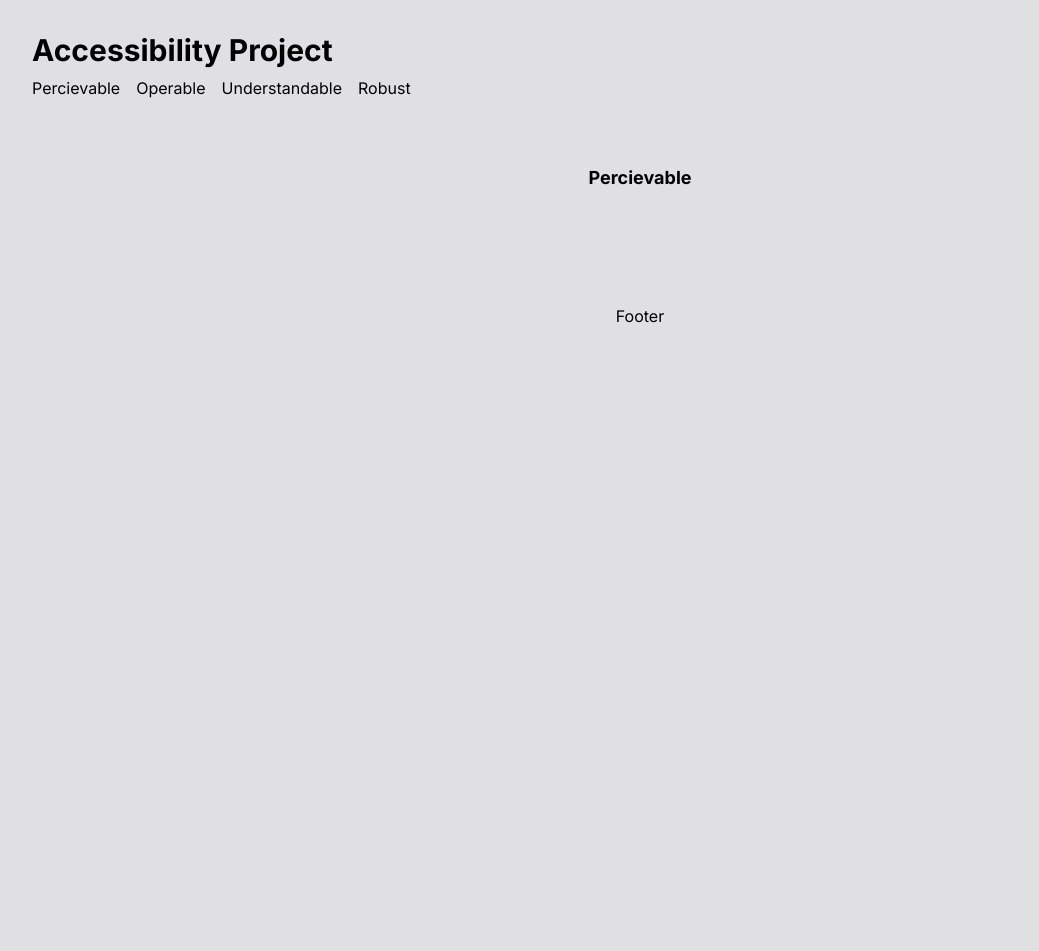
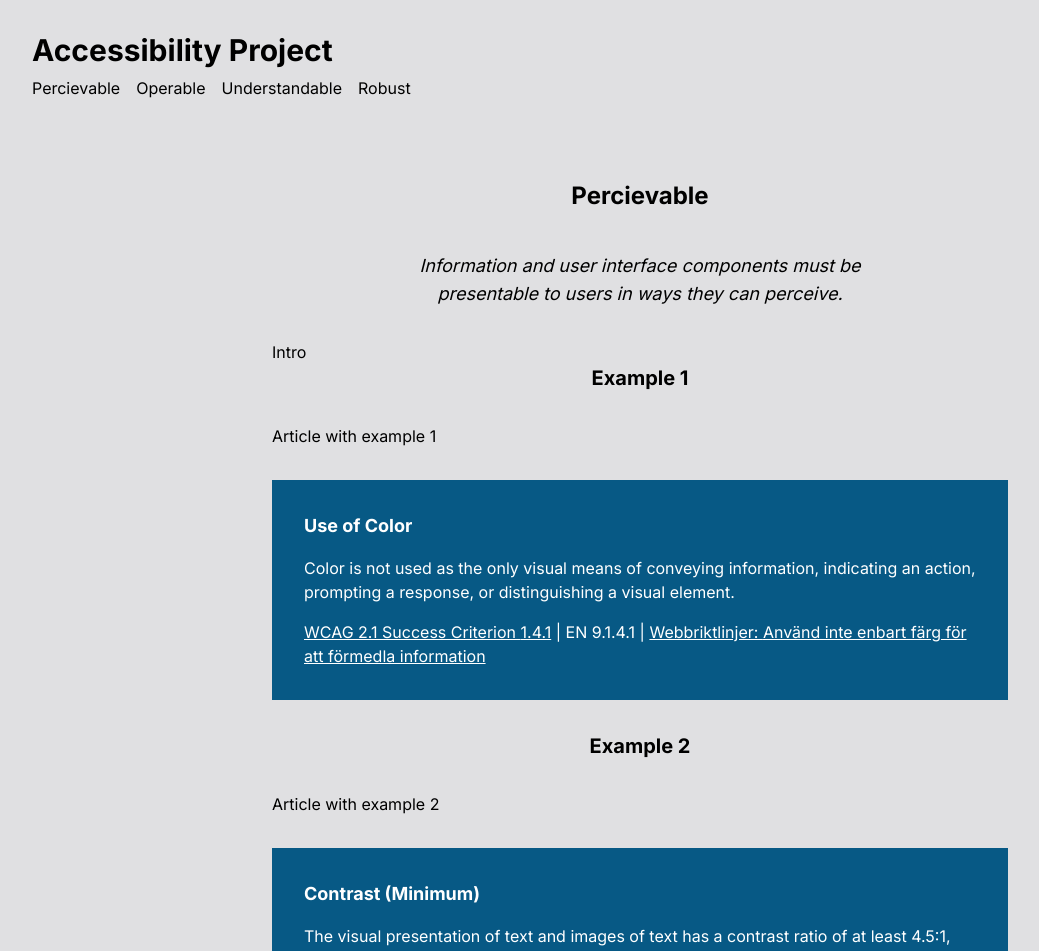
Before and after one commit to freddiekaplan-cme/accessibility, a Next.js app: page /percievable in a window 1280 px wide. Shown: the top 951 px of the page, without its empty margins (0-1039 px from the left). Before the commit the page ends 800 px from the top, so only its background shows below. Built offline with nearby package versions, Linux system fonts and the light colour scheme.

Commit message:
Add percievable WCAG criteria and update criteria component.

```diff
--- a/app/Types.ts
+++ b/app/Types.ts
@@ -3,6 +3,9 @@ import { Url } from "next/dist/shared/lib/router/router"
 export interface CriteriaType {
 	criteriaTitle: string | undefined
 	text: string | undefined
+	text2?: string | undefined
+	text3?: string | undefined
+	text4?: string | undefined
 	wcag: string | undefined
 	wcagLink: Url
 	en: string | undefined
--- a/app/components/Criteria.tsx
+++ b/app/components/Criteria.tsx
@@ -5,6 +5,9 @@ import Link from "next/link"
 const Criteria: React.FC<CriteriaType> = ({
 	criteriaTitle,
 	text,
+	text2,
+	text3,
+	text4,
 	wcag,
 	wcagLink,
 	en,
@@ -16,6 +19,13 @@ const Criteria: React.FC<CriteriaType> = ({
 			<div className="my-8 bg-sky-800 p-4 sm:p-8 text-white">
 				<h3 className="font-bold text-lg">{criteriaTitle}</h3>
 				<p>{text}</p>
+				{text2 && (
+					<ul className="ml-4">
+						<li>{text2}</li>
+						{text3 && <li>{text3}</li>}
+						{text4 && <li>{text4}</li>}
+					</ul>
+				)}
 				<nav className="mt-4">
 					<Link className="underline" href={wcagLink}>
 						WCAG 2.1 Success Criterion {wcag}
--- a/app/components/PrincipleTitle.tsx
+++ b/app/components/PrincipleTitle.tsx
@@ -5,7 +5,7 @@ const PrincipleTitle: React.FC<PrincipleTitleType> = ({ title, quote }) => {
 	return (
 		<>
 			<h2 className="text-center text-2xl font-bold mb-10">{title}</h2>
-			<div className=" flex justify-center">
+			<div className="flex justify-center">
 				<blockquote className="mb-8 text-lg italic sm:w-[60%] sm:text-center">
 					{quote}
 				</blockquote>
--- a/app/constants/Criterias.ts
+++ b/app/constants/Criterias.ts
@@ -1,4 +1,45 @@
 export const criteria = [
+	{
+		criteriaTitle: "Use of Color",
+		wcag: "1.4.1",
+		wcagLink: "https://www.w3.org/TR/WCAG21/#use-of-color",
+		en: "9.1.4.1",
+		webb: "Använd inte enbart färg för att förmedla information",
+		webbLink:
+			"https://www.digg.se/webbriktlinjer/alla-webbriktlinjer/anvand-inte-enbart-farg-for-att-formedla-information",
+		text: "Color is not used as the only visual means of conveying information, indicating an action, prompting a response, or distinguishing a visual element.",
+		principle: "perceivable",
+		level: "A",
+	},
+	{
+		criteriaTitle: "Contrast (Minimum)",
+		wcag: "1.4.3",
+		wcagLink: "https://www.w3.org/TR/WCAG21/#contrast-minimum",
+		en: "9.1.4.3",
+		webb: "Använd tillräcklig kontrast mellan text och bakgrund",
+		webbLink:
+			"https://www.digg.se/webbriktlinjer/alla-webbriktlinjer/anvand-tillracklig-kontrast-mellan-text-och-bakgrund",
+		text: "The visual presentation of text and images of text has a contrast ratio of at least 4.5:1, except for the following:",
+		text2: "Large-scale text and images of large-scale text have a contrast ratio of at least 3:1.",
+		text3: "Text or images of text that are part of an inactive user interface component, that are pure decoration, that are not visible to anyone, or that are part of a picture that contains significant other visual content, have no contrast requirement.",
+		text4: "Text that is part of a logo or brand name has no contrast requirement.",
+		principle: "perceivable",
+		level: "AA",
+	},
+	{
+		criteriaTitle: "Non-text Contrast",
+		wcag: "1.4.11",
+		wcagLink: "https://www.w3.org/TR/WCAG21/#non-text-contrast",
+		en: "9.1.4.11",
+		webb: "Använd tillräckliga kontraster i komponenter och grafik",
+		webbLink:
+			"https://www.digg.se/webbriktlinjer/alla-webbriktlinjer/anvand-tillrackliga-kontraster-i-komponenter-och-grafik",
+		text: "The visual presentation of the following have a contrast ratio of at least 3:1 against adjacent color(s):",
+		text2: "Visual information required to identify user interface components and states, except for inactive components or where the appearance of the component is determined by the user agent and not modified by the author;",
+		text3: "Parts of graphics required to understand the content, except when a particular presentation of graphics is essential to the information being conveyed.",
+		principle: "perceivable",
+		level: "AA",
+	},
 	{
 		criteriaTitle: "Name, Role, Value",
 		wcag: "4.1.2",
@@ -9,5 +50,6 @@ export const criteria = [
 			"https://www.digg.se/webbriktlinjer/alla-webbriktlinjer/se-till-att-komponenter-fungerar-i-hjalpmedel",
 		text: "For all user interface components (including but not limited to: form elements, links and components generated by scripts), the name and role can be programmatically determined; states, properties, and values that can be set by the user can be programmatically set; and notification of changes to these items is available to user agents, including assistive technologies.",
 		principle: "robust",
+		level: "A",
 	},
 ]
--- a/app/globals.css
+++ b/app/globals.css
@@ -19,7 +19,8 @@ body {
 	color: rgb(var(--font-rgb));
 }
 
-p {
+p,
+li {
 	margin: 16px 0;
 }
 
@@ -30,3 +31,7 @@ code {
 input {
 	width: 100%;
 }
+
+ul {
+	list-style-type: disc;
+}
--- a/app/percievable/page.tsx
+++ b/app/percievable/page.tsx
@@ -1,9 +1,86 @@
 import React from "react"
+import PrincipleTitle from "../components/PrincipleTitle"
+import Criteria from "../components/Criteria"
+import { criteria } from "../constants/Criterias"
 
 const page = () => {
+	const wcag141 = criteria.find((item) => item.wcag === "1.4.1")
+	const wcag143 = criteria.find((item) => item.wcag === "1.4.3")
+	const wcag1411 = criteria.find((item) => item.wcag === "1.4.11")
+
+	if (!wcag141) {
+		return <div>Error loading information about WCAG 1.4.1.</div>
+	}
+
+	if (!wcag143) {
+		return <div>Error loading information about WCAG 1.4.3.</div>
+	}
+
+	if (!wcag1411) {
+		return <div>Error loading information about WCAG 1.4.11.</div>
+	}
+
 	return (
-		<div className="flex flex-col p-8">
-			<h2 className="text-center text-lg font-bold">Percievable</h2>
+		<div className="flex flex-col items-center">
+			<div className="flex flex-col max-w-3xl w-[100%] p-4 sm:m-8">
+				<PrincipleTitle
+					title="Percievable"
+					quote="Information and user interface components must be presentable to users in ways they can perceive."
+				/>
+
+				<section>Intro</section>
+
+				<article>
+					<h3 className="text-center text-xl font-bold mb-8">
+						Example 1
+					</h3>
+					<p>Article with example 1</p>
+					<Criteria
+						criteriaTitle={wcag141.criteriaTitle}
+						text={wcag141.text}
+						wcag={wcag141.wcag}
+						wcagLink={wcag141.wcagLink}
+						en={wcag141.en}
+						webb={wcag141.webb}
+						webbLink={wcag141.webbLink}
+					/>
+				</article>
+				<article>
+					<h3 className="text-center text-xl font-bold mb-8">
+						Example 2
+					</h3>
+					<p>Article with example 2</p>
+					<Criteria
+						criteriaTitle={wcag143.criteriaTitle}
+						text={wcag143.text}
+						text2={wcag143.text2}
+						text3={wcag143.text3}
+						text4={wcag143.text4}
+						wcag={wcag143.wcag}
+						wcagLink={wcag143.wcagLink}
+						en={wcag143.en}
+						webb={wcag143.webb}
+						webbLink={wcag143.webbLink}
+					/>
+				</article>
+				<article>
+					<h3 className="text-center text-xl font-bold mb-8">
+						Example 3
+					</h3>
+					<p>Article with example 3</p>
+					<Criteria
+						criteriaTitle={wcag1411.criteriaTitle}
+						text={wcag1411.text}
+						text2={wcag143.text2}
+						text3={wcag143.text3}
+						wcag={wcag1411.wcag}
+						wcagLink={wcag1411.wcagLink}
+						en={wcag1411.en}
+						webb={wcag1411.webb}
+						webbLink={wcag1411.webbLink}
+					/>
+				</article>
+			</div>
 		</div>
 	)
 }
```
